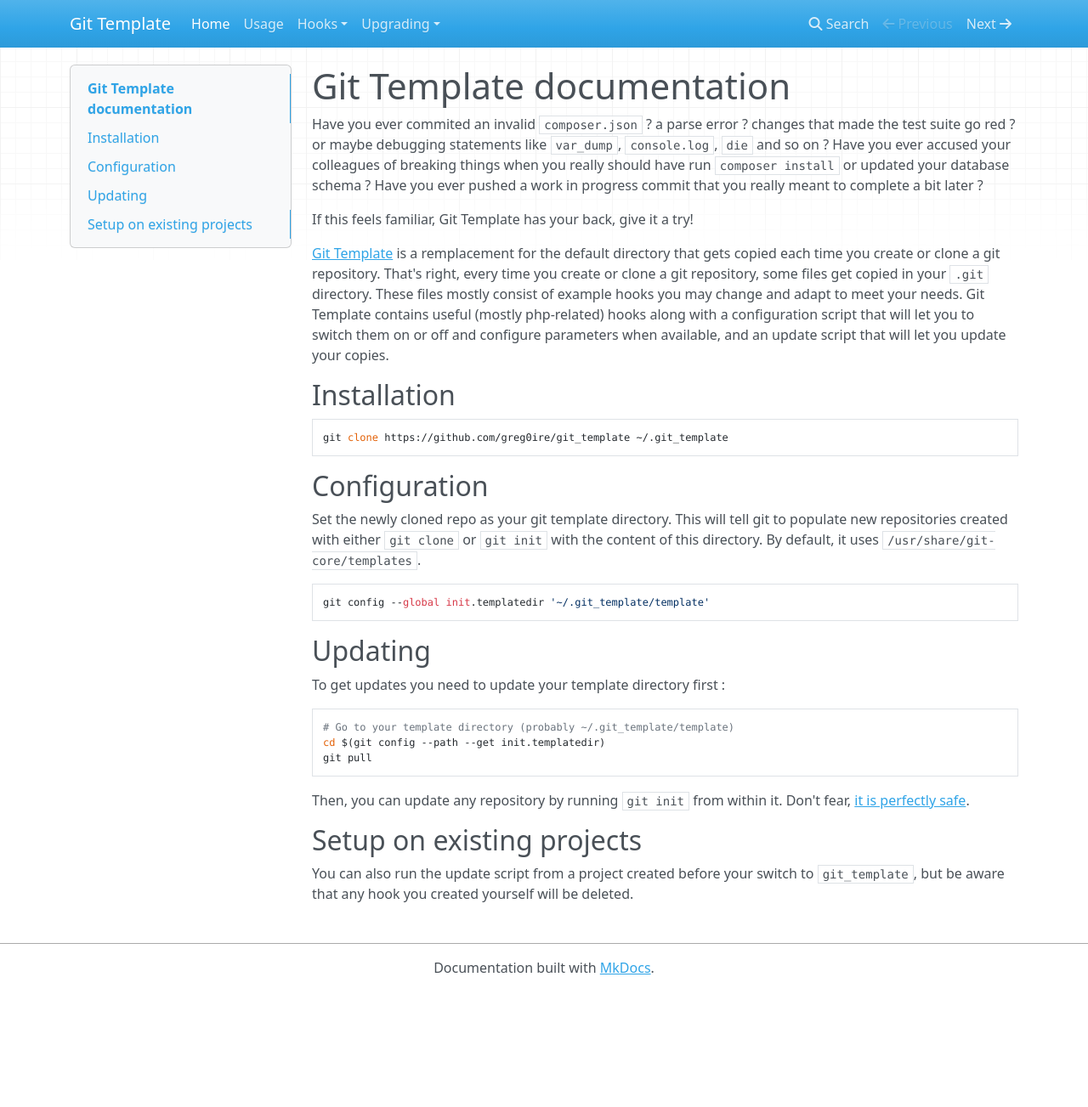
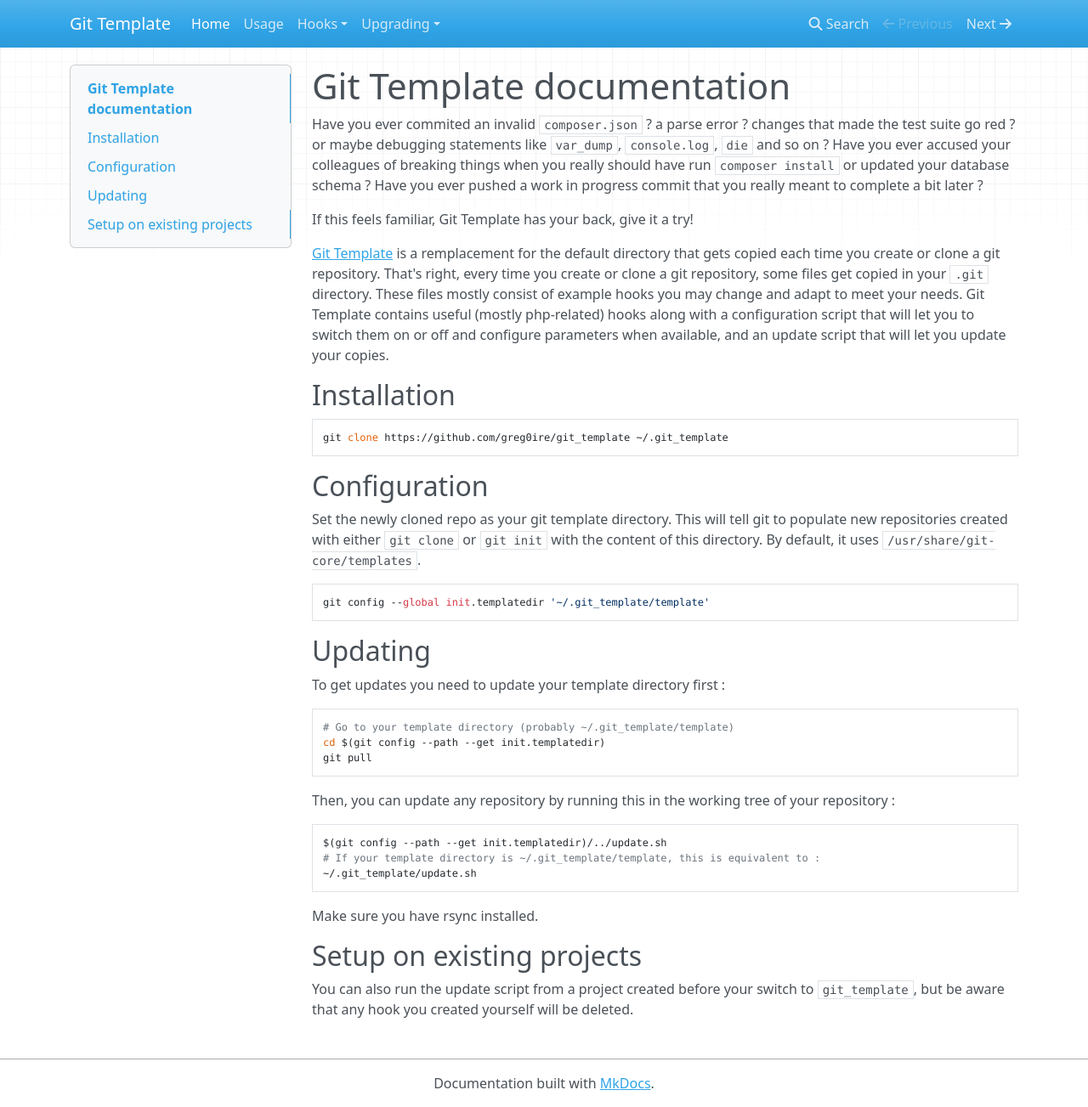
Before and after one commit to greg0ire/git_template, an MkDocs documentation site: the page built from docs/index.md, in a window 1280 px wide and 1303 px high. Shown: the whole window at 85% size. Built offline with MkDocs 1.6.1, drawn with Linux system fonts in a browser that asks for light colours; nearby versions of some CDN libraries; old or Windows-style settings are respelled for this version of MkDocs.

Commit message:
Revert to original update script
git init is not able to overwrite existing hooks, which means once you
can't get updates unless it is a new file

````diff
--- a/docs/index.md
+++ b/docs/index.md
@@ -41,8 +41,16 @@ cd $(git config --path --get init.templatedir)
 git pull
 ```
 
-Then, you can update any repository by running `git init` from within it.
-Don't fear, [it is perfectly safe][init-manpage].
+Then, you can update any repository by running this in the working tree of your
+repository :
+
+```sh
+$(git config --path --get init.templatedir)/../update.sh
+# If your template directory is ~/.git_template/template, this is equivalent to :
+~/.git_template/update.sh
+```
+
+Make sure you have rsync installed.
 
 ## Setup on existing projects
 
````
Also changed, not shown: other parts of docs/index.md (+0 -1 lines), 1 other file.
